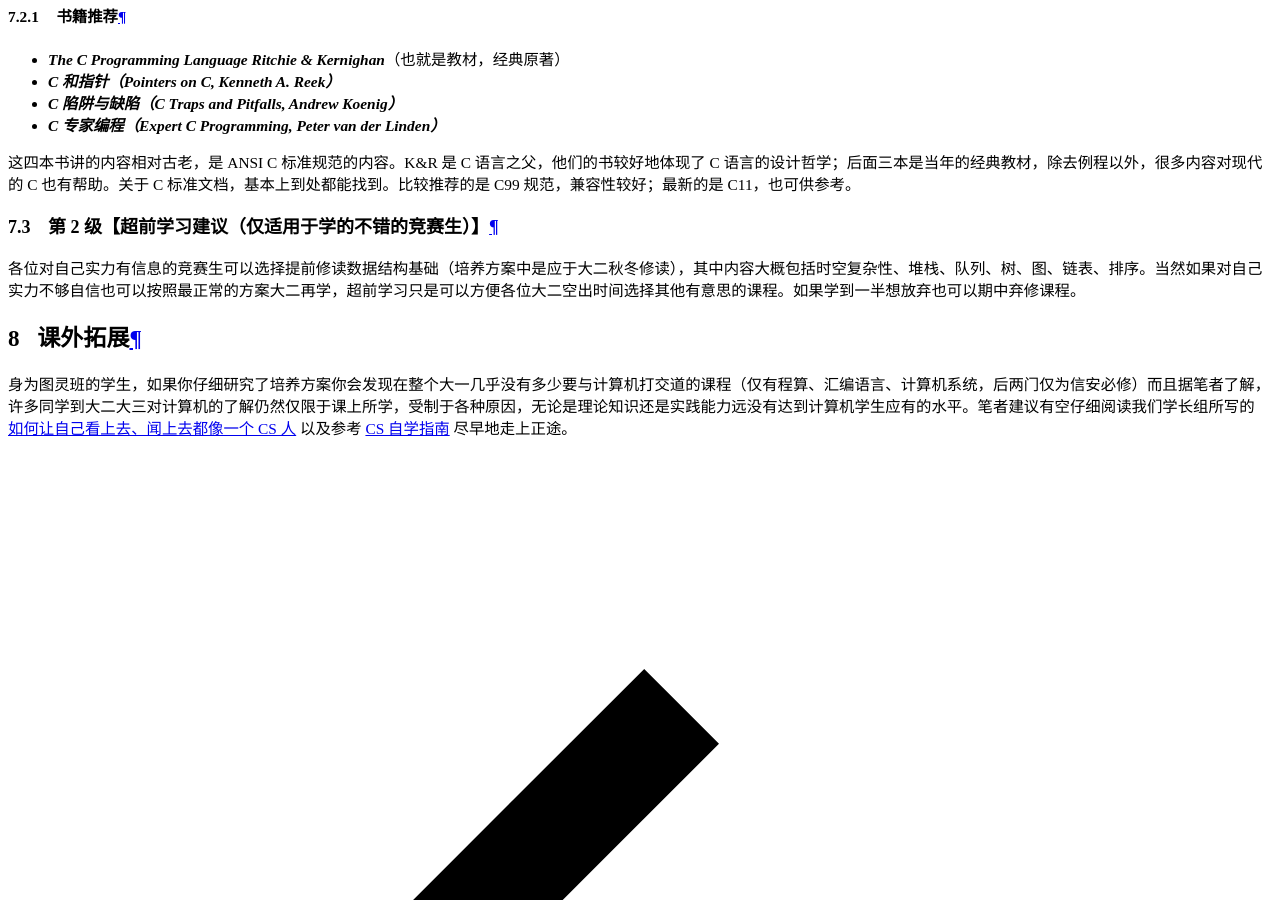
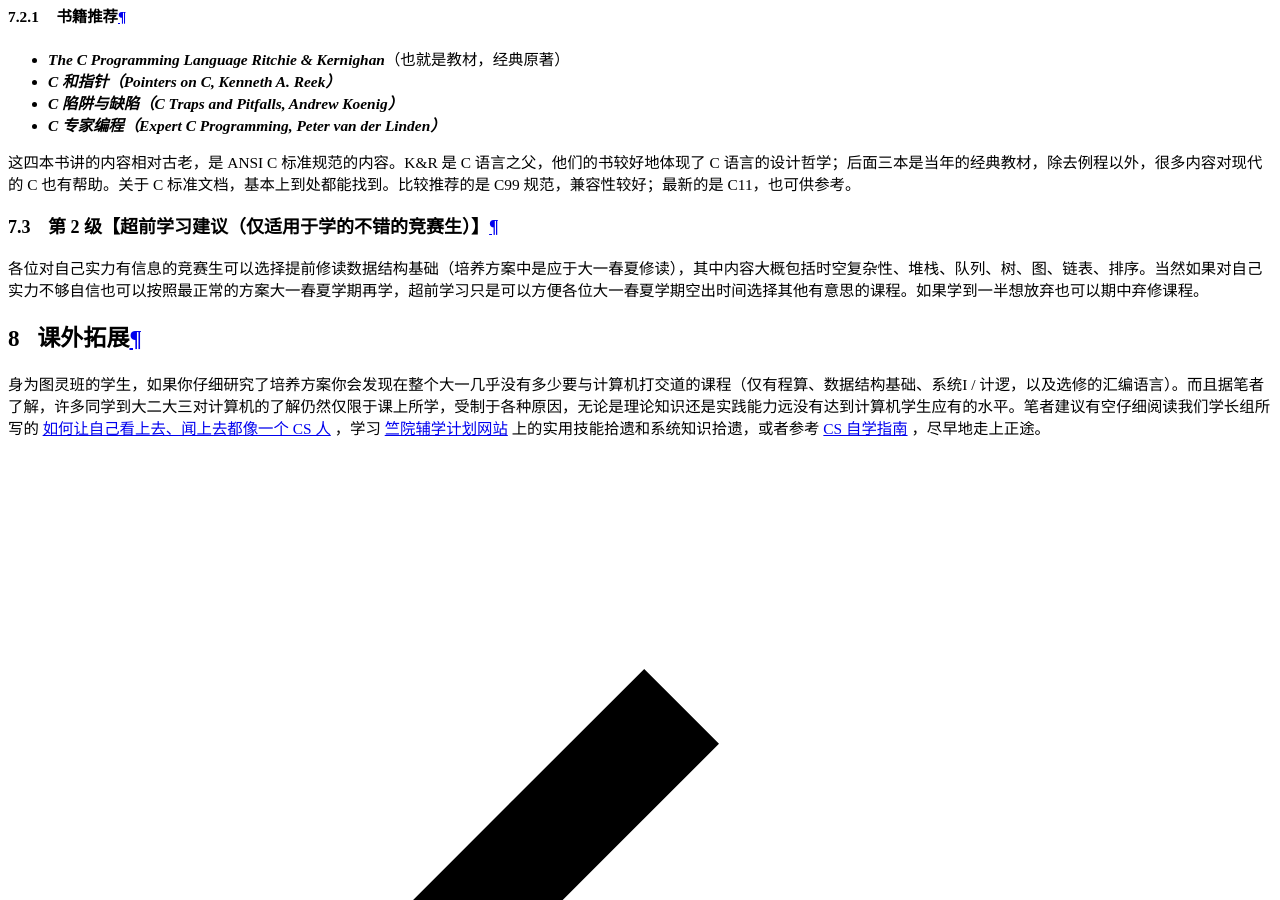
Before and after one commit to ZJU-Turing/TuringCourses, an MkDocs documentation site: the page built from docs/major_basic/programming/index.md, in a window 1280 px wide and 900 px high, scrolled down 20736 px. Built offline with MkDocs 1.6.1 and Material for MkDocs 9.7.7, drawn with Linux system fonts in a browser that asks for light colours; comment, search, counter and statistics services are not loaded.

Commit message:
docs: 更新程算学习建议，修复 23 级数分一期末答案 (#162)

```diff
--- a/docs/major_basic/programming/index.md
+++ b/docs/major_basic/programming/index.md
@@ -97,7 +97,7 @@ abbrs:
 
 ### 第 2 级【超前学习建议（仅适用于学的不错的竞赛生）】
 
-各位对自己实力有信息的竞赛生可以选择提前修读数据结构基础（培养方案中是应于大二秋冬修读），其中内容大概包括时空复杂性、堆栈、队列、树、图、链表、排序。当然如果对自己实力不够自信也可以按照最正常的方案大二再学，超前学习只是可以方便各位大二空出时间选择其他有意思的课程。如果学到一半想放弃也可以期中弃修课程。
+各位对自己实力有信息的竞赛生可以选择提前修读数据结构基础（培养方案中是应于大一春夏修读），其中内容大概包括时空复杂性、堆栈、队列、树、图、链表、排序。当然如果对自己实力不够自信也可以按照最正常的方案大一春夏学期再学，超前学习只是可以方便各位大一春夏学期空出时间选择其他有意思的课程。如果学到一半想放弃也可以期中弃修课程。
 
 ## 课外拓展
-身为图灵班的学生，如果你仔细研究了培养方案你会发现在整个大一几乎没有多少要与计算机打交道的课程（仅有程算、汇编语言、计算机系统，后两门仅为信安必修）而且据笔者了解，许多同学到大二大三对计算机的了解仍然仅限于课上所学，受制于各种原因，无论是理论知识还是实践能力远没有达到计算机学生应有的水平。笔者建议有空仔细阅读我们学长组所写的 [如何让自己看上去、闻上去都像一个 CS 人](https://turing2022.tonycrane.cc/cser/) 以及参考 [CS 自学指南](https://csdiy.wiki/) 尽早地走上正途。
+身为图灵班的学生，如果你仔细研究了培养方案你会发现在整个大一几乎没有多少要与计算机打交道的课程（仅有程算、数据结构基础、系统I / 计逻，以及选修的汇编语言）。而且据笔者了解，许多同学到大二大三对计算机的了解仍然仅限于课上所学，受制于各种原因，无论是理论知识还是实践能力远没有达到计算机学生应有的水平。笔者建议有空仔细阅读我们学长组所写的 [如何让自己看上去、闻上去都像一个 CS 人](https://turing2022.tonycrane.cc/cser/) ，学习 [竺院辅学计划网站](https://ckc-agc.bowling233.top/) 上的实用技能拾遗和系统知识拾遗，或者参考 [CS 自学指南](https://csdiy.wiki/) ，尽早地走上正途。
```
Also changed, not shown: 2 other files.
